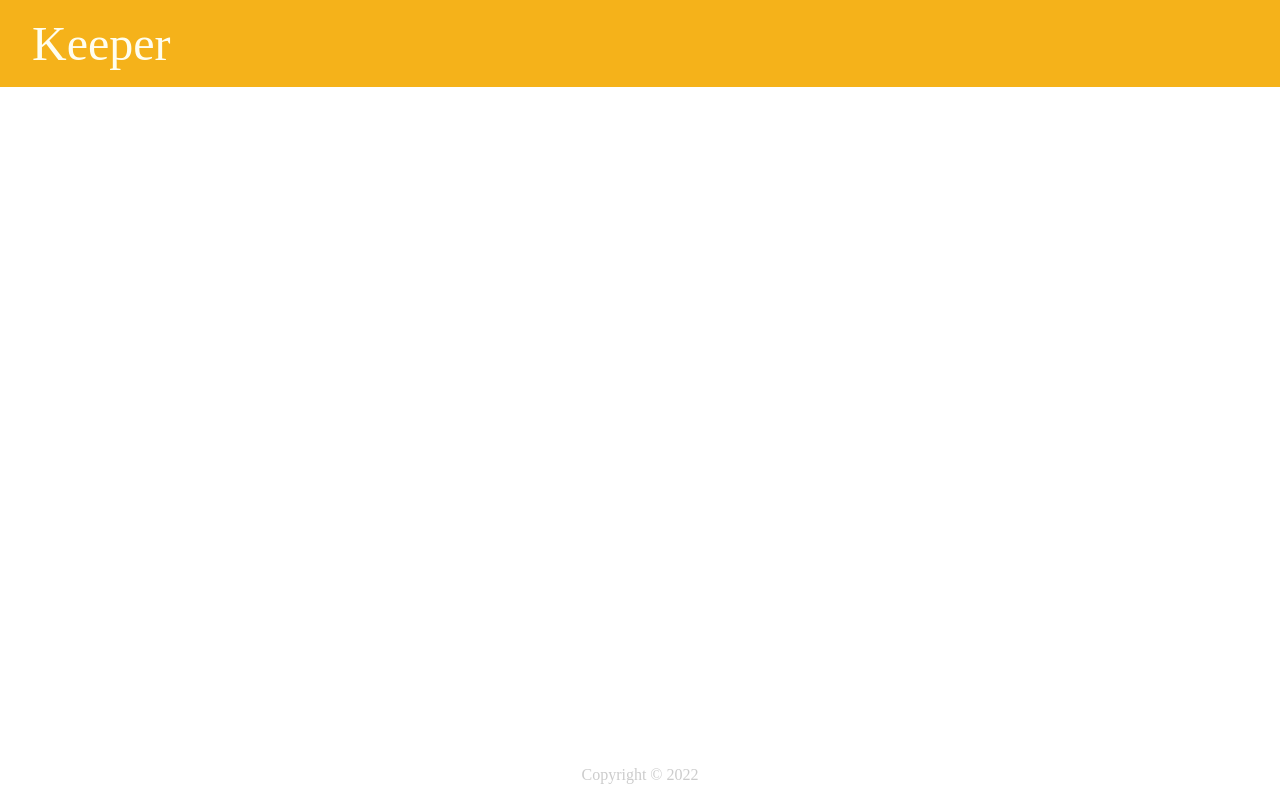
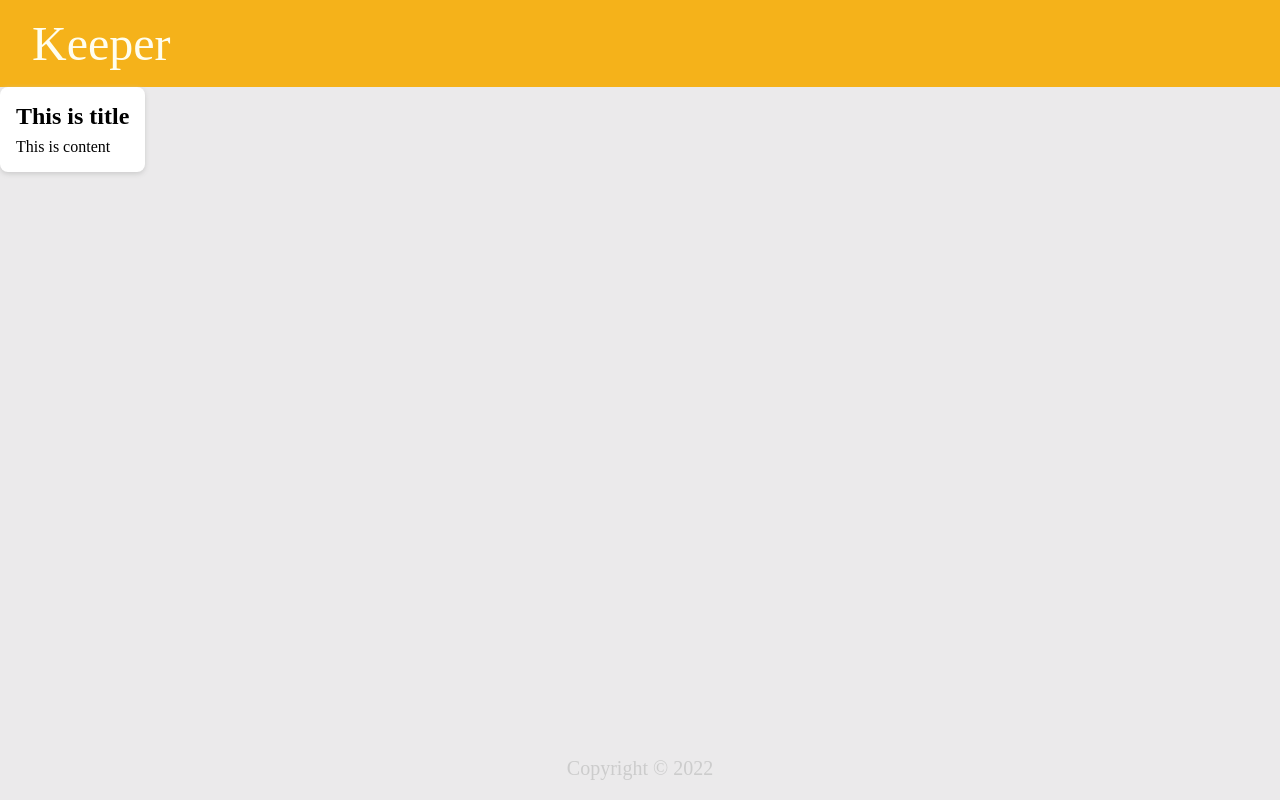
Before and after one commit to Michaela-R/web-dev-course, a React (Create React App) app in the folder keeper/: page / in a window 1280 px wide. Built offline with nearby package versions, Linux system fonts and the light colour scheme; a web font is replaced by a local one.

Commit message:
Keeper - add note component

```diff
--- a/keeper/src/App.jsx
+++ b/keeper/src/App.jsx
@@ -1,11 +1,13 @@
 import Footer from "./components/footer/Footer";
 import Header from "./components/header/Header";
+import Note from "./components/note/Note";
 import "./styles.scss";
 
 const App = () => {
     return (
         <div id="App">
             <Header></Header>
+            <Note></Note>
             <Footer></Footer>
         </div>
     );
--- a/keeper/src/components/footer/styles.scss
+++ b/keeper/src/components/footer/styles.scss
@@ -3,6 +3,7 @@ footer {
     text-align: center;
 
     p {
+        font-size: 1.25rem;
         color: #ccc;
     }
 }
--- /dev/null
+++ b/keeper/src/components/note/Note.jsx
@@ -0,0 +1,12 @@
+import "./styles.scss";
+
+const Note = () => {
+    return (
+        <div class="note">
+            <h2>This is title</h2>
+            <p>This is content</p>
+        </div>
+     );
+}
+
+export default Note;
--- /dev/null
+++ b/keeper/src/components/note/styles.scss
@@ -0,0 +1,16 @@
+.note {
+    background-color: #fff;
+    border-radius: 8px;
+    width: fit-content;
+    padding: 1em;
+    box-shadow: 0 2px 5px #ccc;
+
+    h2 {
+        margin: 0;
+        margin-bottom: 8px;
+    }
+
+    p {
+        margin: 0;
+    }
+}
--- a/keeper/src/styles.scss
+++ b/keeper/src/styles.scss
@@ -1,4 +1,5 @@
 body {
+    background-color: #EBEAEB;
     margin: 0;
 }
 
```
